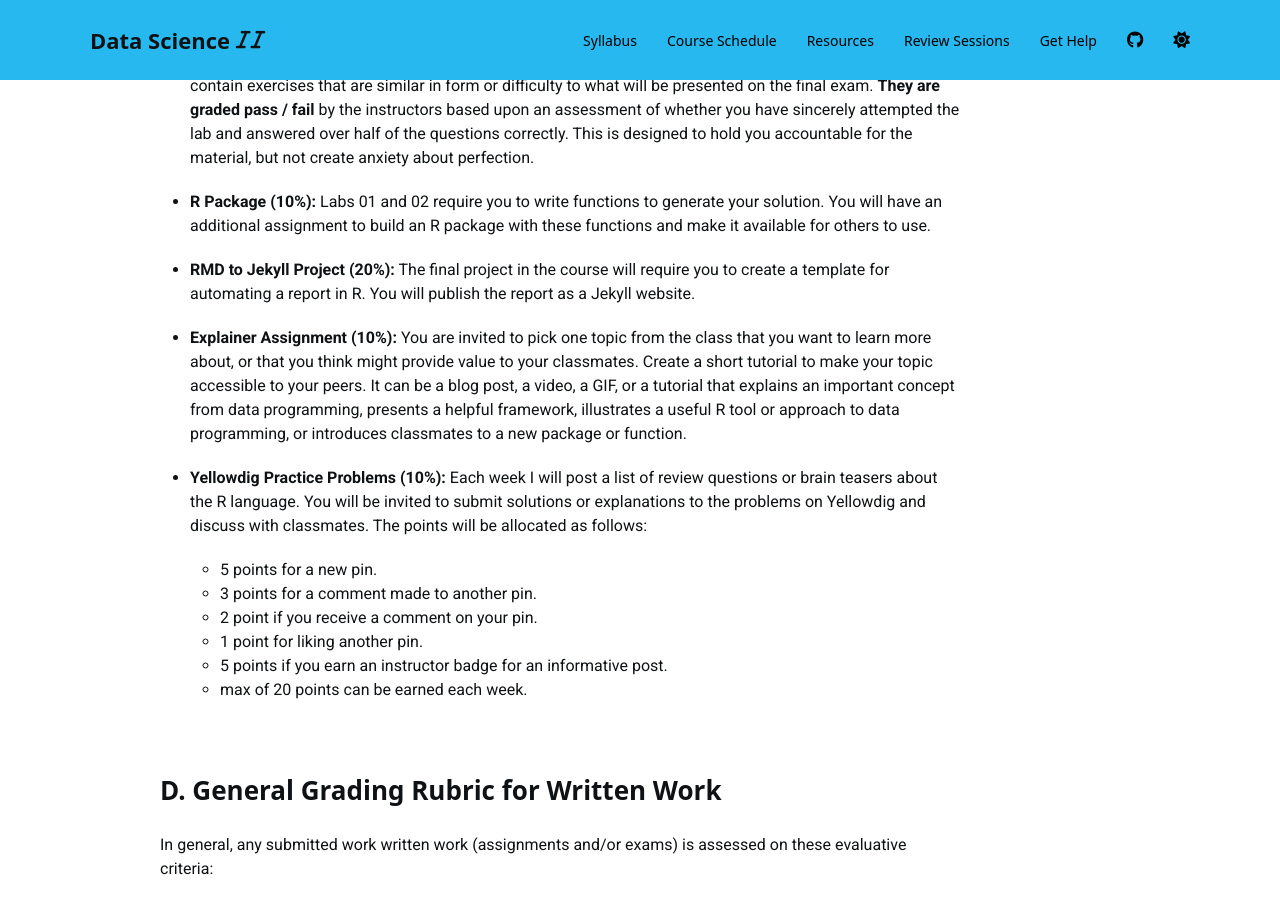
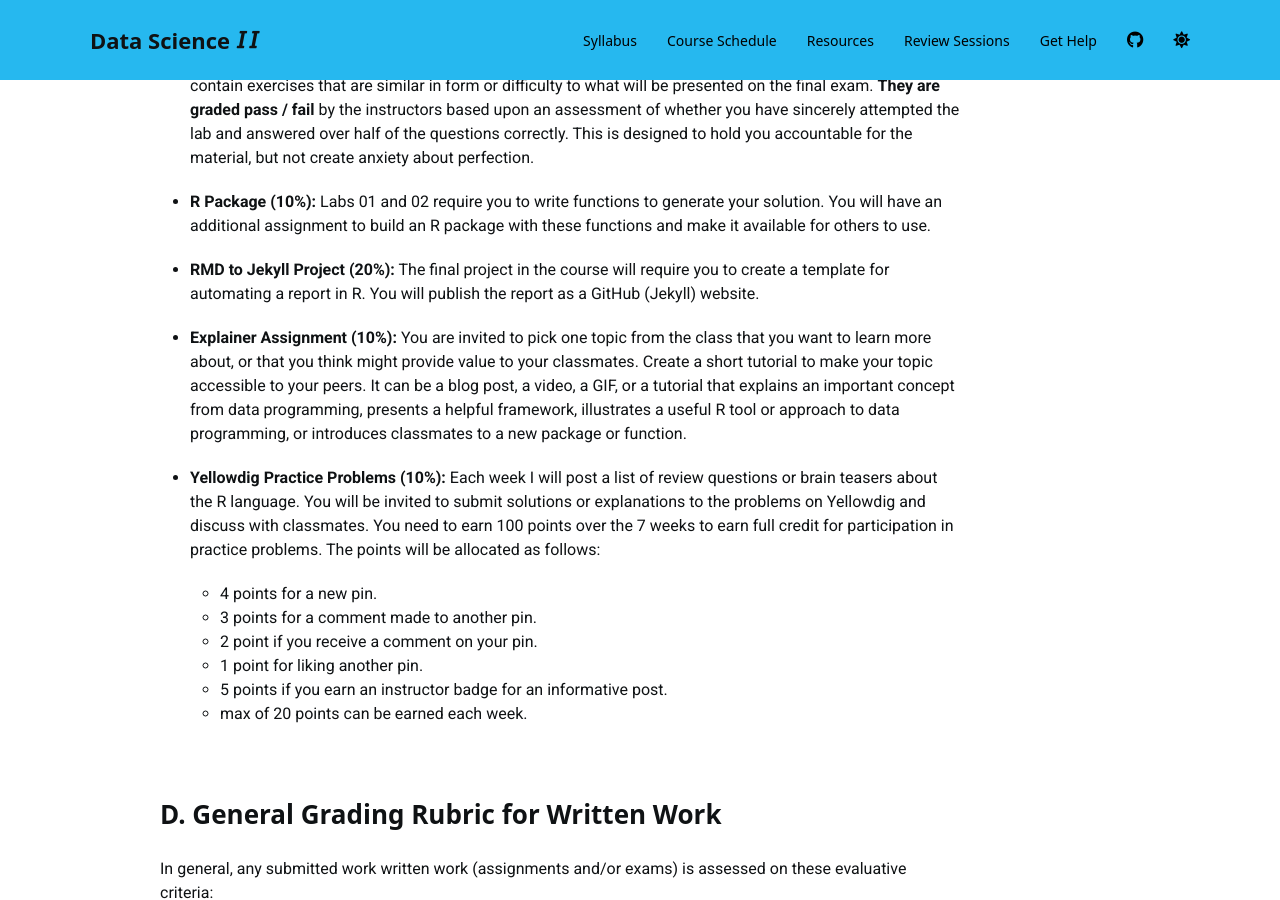
Before and after one commit to Watts-College/cpp-527-fall-2021, a Jekyll site: the page built from index.md, in a window 1280 px wide and 900 px high, scrolled down 5587 px. Built offline with Jekyll 4.4.1, drawn with Linux system fonts in a browser that asks for light colours; nearby versions of some CDN libraries; a script bundle is joined from its source files by our own code; library files that are not in the unit come from our copies; a style sheet for code colours, icons or effects is not loaded.

Commit message:
Update index.md

```diff
--- a/index.md
+++ b/index.md
@@ -155,13 +155,13 @@
 
 - **R Package (10%):**  Labs 01 and 02 require you to write functions to generate your solution. You will have an additional assignment to build an R package with these functions and make it available for others to use.
 
-- **RMD to Jekyll Project (20%):**  The final project in the course will require you to create a template for automating a report in R. You will publish the report as a Jekyll website.
+- **RMD to Jekyll Project (20%):**  The final project in the course will require you to create a template for automating a report in R. You will publish the report as a GitHub (Jekyll) website.
 
 - **Explainer Assignment (10%):**  You are invited to pick one topic from the class that you want to learn more about, or that you think might provide value to your classmates. Create a short tutorial to make your topic accessible to your peers. It can be a blog post, a video, a GIF, or a tutorial that explains an important concept from data programming, presents a helpful framework, illustrates a useful R tool or approach to data programming, or introduces classmates to a new package or function.
 
-- **Yellowdig Practice Problems (10%):**  Each week I will post a list of review questions or brain teasers about the R language. You will be invited to submit solutions or explanations to the problems on Yellowdig and discuss with classmates. The points will be allocated as follows:
+- **Yellowdig Practice Problems (10%):**  Each week I will post a list of review questions or brain teasers about the R language. You will be invited to submit solutions or explanations to the problems on Yellowdig and discuss with classmates. You need to earn 100 points over the 7 weeks to earn full credit for participation in practice problems. The points will be allocated as follows:
 
-  - 5 points for a new pin.
+  - 4 points for a new pin.
   - 3 points for a comment made to another pin.
   - 2 point if you receive a comment on your pin.
   - 1 point for liking another pin.
```
